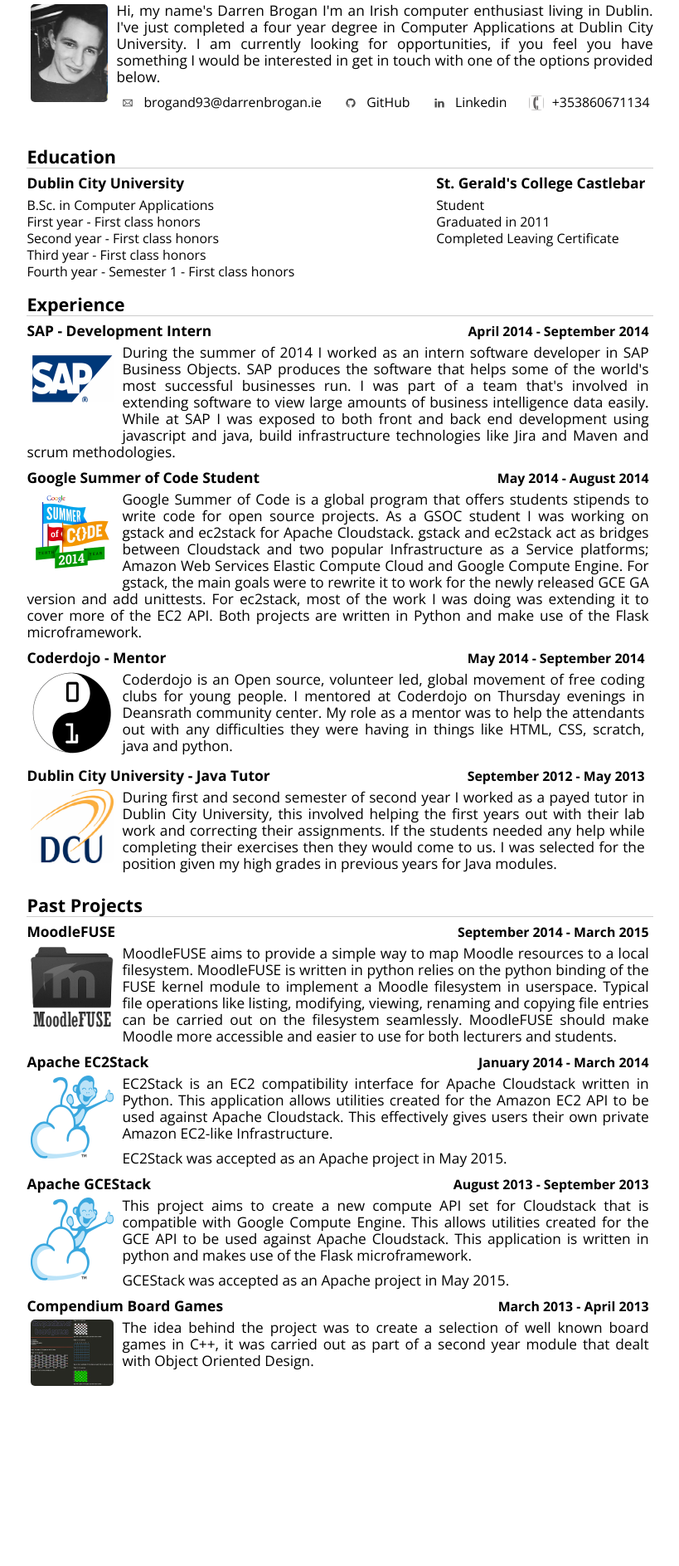
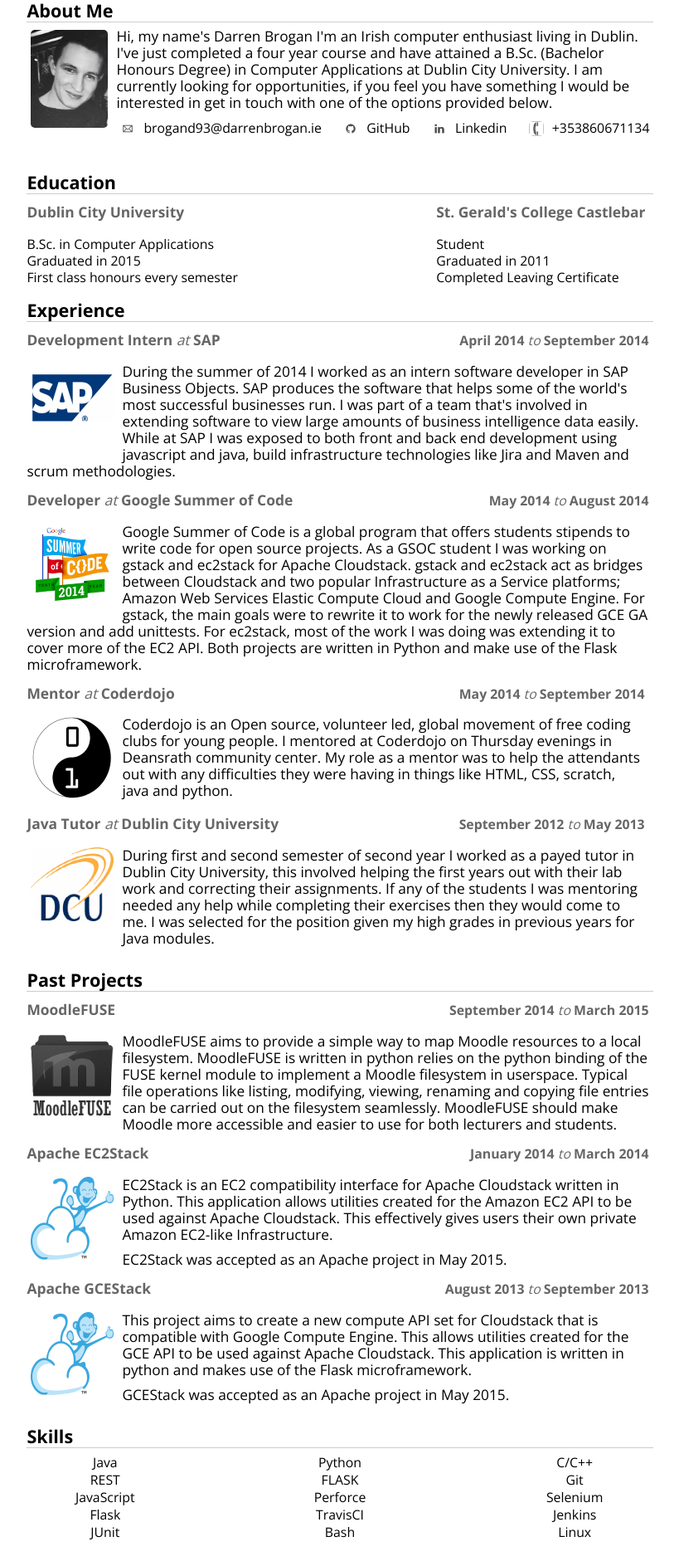
Before and after one commit to BroganD1993/BroganD1993.github.io, a plain HTML site: page index.html in a window 1280 px wide. Shown: the part 37-1924 px from the top of the page at 83% size, without its empty margins (230-1049 px from the left). Before the commit the page ends 1752 px from the top, so only its background shows below. Drawn offline with nearby package versions, Linux system fonts and the light colour scheme.

Commit message:
Update & remove unnecessary css

```diff
--- a/index.html
+++ b/index.html
@@ -3,7 +3,7 @@
     <head>
         <title>Darren Brogan |  DCU Computing Student</title>
         <meta name='author' content="Darren Brogan">
-        <meta name="keywords" content="darren, brogan, computing, dcu, student, computer, applications">
+        <meta name="keywords" content="darren, brogan, computing, dublin, dcu, student, computer, applications, ireland, developer, graduate, programmer">
 
         <meta http-equiv="Content-Type" content="text/html; charset=UTF-8">
         <meta name="viewport" content="width=device-width, initial-scale=1.0, maximum-scale=1.0, user-scalable=1">
@@ -19,11 +19,14 @@
     <body>
         <div class="content">
             <section id="whoami">
+                <h1>
+                    About Me
+                </h1>
                 <img src="images/id.png" alt="My photo" />
                 <p>
-                    Hi, my name's Darren Brogan I'm an Irish computer enthusiast living in Dublin. I've just completed a four year degree in Computer
-                    Applications at Dublin City University. I am currently looking for opportunities, if you feel you have something I would be
-                    interested in get in touch with one of the options provided below.
+                    Hi, my name's Darren Brogan I'm an Irish computer enthusiast living in Dublin. I've just completed a four year course and have
+                    attained a B.Sc. (Bachelor Honours Degree) in Computer Applications at Dublin City University. I am currently looking for opportunities,
+                    if you feel you have something I would be interested in get in touch with one of the options provided below.
                 </p>
                 <div class="social_option">
                     <a href="mailto:brogand93@darrenbrogan.ie?Subject=Hello" target="_top">
@@ -67,16 +70,10 @@
                             B.Sc. in Computer Applications
                         </li>
                         <li>
-                            First year - First class honors
+                            Graduated in 2015
                         </li>
                         <li>
-                            Second year - First class honors
-                        </li>
-                        <li>
-                            Third year - First class honors
-                        </li>
-                        <li>
-                            Fourth year - Semester 1 - First class honors
+                            First class honours every semester
                         </li>
                     </ul>
                 </article>
@@ -109,11 +106,11 @@
                     <heading>
                         <h2>
                             <a href="http://www.sap.com/">
-                                SAP - Development Intern
+                                Development Intern <div class="at">at</div> SAP
                             </a>
                         </h2>
                         <date>
-                            April 2014 - September 2014
+                            April 2014 <div class="to">to</div> September 2014
                         </date>
                     </heading>
                     <img src="images/sap.png" alt="sap logo"/>
@@ -126,11 +123,11 @@
                     <heading>
                         <h2>
                             <a href="https://www.google-melange.com/gsoc/homepage/google/gsoc2014">
-                                Google Summer of Code Student
+                                Developer <div class="at">at</div> Google Summer of Code
                             </a>
                         </h2>
                         <date>
-                            May 2014 - August 2014
+                            May 2014 <div class="to">to</div> August 2014
                         </date>
                     </heading>
                     <img src="images/gsoc.png" alt="gsoc logo" />
@@ -144,11 +141,11 @@
                     <heading>
                         <h2>
                             <a href="http://www.coderdojo.com/">
-                                Coderdojo - Mentor
+                                Mentor <div class="at">at</div> Coderdojo
                             </a>
                         </h2>
                         <date>
-                            May 2014 - September 2014
+                            May 2014 <div class="to">to</div> September 2014
                         </date>
                     </heading>
                     <img src="images/coderdojo.png" alt="coderdojo logo"/>
@@ -163,19 +160,19 @@
                 	<heading>
 	                    <h2>
 	                        <a href="http://www.dcu.ie/">
-	                            Dublin City University - Java Tutor
+	                            Java Tutor <div class="at">at</div> Dublin City University
 	                        </a>
 	                    </h2>
 	                    <date>
-	                        September 2012 - May 2013
+	                        September 2012 <div class="to">to</div> May 2013
 	                    </date>
 	                </heading>
                     <img src="images/dcu.png" alt="dcu logo" />
                     <p>
                         During first and second semester of second year I worked as a payed tutor in Dublin City
                         University, this involved helping the first years out with their lab work and correcting their
-                        assignments. If the students needed any help while completing their exercises then they would
-                        come to us. I was selected for the position given my high grades in previous years for Java modules.
+                        assignments. If any of the students I was mentoring needed any help while completing their exercises then they would
+                        come to me. I was selected for the position given my high grades in previous years for Java modules.
                     </p>
                 </article>
             </section>
@@ -191,7 +188,7 @@
                             </a>
                         </h2>
                         <date>
-                            September 2014 - March 2015
+                            September 2014 <div class="to">to</div> March 2015
                         </date>
                     </heading>
                     <img src="images/moodlefuse.png" alt="moodlefuse logo" />
@@ -210,7 +207,7 @@
                             </a>
                         </h2>
                         <date>
-                            January 2014 - March 2014
+                            January 2014 <div class="to">to</div> March 2014
                         </date>
                     </heading>
                     <img src="images/cloudstack.png" alt="cloudstack monkey" />
@@ -231,7 +228,7 @@
                             </a>
                         </h2>
                         <date>
-                            August 2013 - September 2013
+                            August 2013 <div class="to">to</div> September 2013
                         </date>
                     </heading>
                     <img src="images/cloudstack.png" alt="cloudstack monkey" />
@@ -244,23 +241,56 @@
                         GCEStack was accepted as an Apache project in May 2015.
                     </p>
                 </article>
-                <article>
-                    <heading>
-                        <h2>
-                            <a href="https://github.com/NOPping/CBG">
-                                Compendium Board Games
-                            </a>
-                        </h2>
-                        <date>
-                            March 2013 - April 2013
-                        </date>
-                    </heading>
-                    <img src="images/cbg.jpg" alt="board games screen" />
-                    <p>
-                        The idea behind the project was to create a selection of well known board games in C++,
-                        it was carried out as part of a second year module that dealt with Object Oriented Design.
-                    </p>
-                </article>
+            </section>
+            <section id="skills">
+                <h1>
+                    Skills
+                </h1>
+                <div class="skill">
+                    Java
+                </div>
+                <div class="skill">
+                    Python
+                </div>
+                <div class="skill">
+                    C/C++
+                </div>
+                <div class="skill">
+                    REST
+                </div>
+                <div class="skill">
+                    FLASK
+                </div>
+                <div class="skill">
+                    Git
+                </div>
+                <div class="skill">
+                    JavaScript
+                </div>
+                <div class="skill">
+                    Perforce
+                </div>
+                <div class="skill">
+                    Selenium
+                </div>
+                <div class="skill">
+                    Flask
+                </div>
+                <div class="skill">
+                    TravisCI
+                </div>
+                <div class="skill">
+                    Jenkins
+                </div>
+                <div class="skill">
+                    JUnit
+                </div>
+                <div class="skill">
+                    Bash
+                </div>
+                <div class="skill">
+                    Linux
+                </div>
             </section>
         </div>
     </body>
--- a/stylesheets/print.css
+++ b/stylesheets/print.css
@@ -12,7 +12,6 @@ body {
 
 * {
     background: transparent !important;
-    color: black !important;
     text-shadow: none !important;
     filter:none !important;
     -ms-filter: none !important;
--- a/stylesheets/style.css
+++ b/stylesheets/style.css
@@ -33,52 +33,6 @@ h1 {
     border-bottom: 1px solid #ccc;
 }
 
-/*
-   ========================================
-   ----------------- Menu -----------------
-   ========================================
-*/
-.menu {
-    display: block;
-    font-family: Arial, Helvetica, sans-serif;
-}
-
-.menu li {
-    width: auto;
-    display: inline-block;
-}
-
-.menu li a {
-    display:inline;
-    zoom:1;
-    padding: 5px 10px 5px 10px;
-    font-size: 1.7em;
-    text-transform: uppercase;
-    color: #777;
-    height: 1.7em;
-    line-height: 1.7em;
-    transition: all .5s;
-    -o-transition: all .5s;
-    -ms-transition: all .5s;
-    -moz-transition: all .5s;
-    -webkit-transition: all .5s;
-}
-
-
-.menu li a:hover, .menu li a:focus {
-    background-color: #eeeeee;
-    -webkit-border-radius: 7px;
-    -moz-border-radius: 7px;
-    border-radius: 7px;
-}
-
-.menu li .selected {
-    background: #000;
-    -webkit-border-radius: 7px;
-    -moz-border-radius: 7px;
-    border-radius: 7px;
-}
-
 /* ========================================
    ----------------- Content --------------
    ======================================== */
@@ -95,7 +49,7 @@ section {
 }
 
 section p {
-    text-align: justify;
+    text-align: left;
 }
 
 
@@ -137,38 +91,52 @@ section article img {
     float: left;
 }
 
+section article a {
+    color: #000;
+}
+
 section article heading {
-    margin-top: 10px;
-    margin-bottom: 10px;
+    margin-top: 5px;
+    margin-bottom: 1px;
     font-size: 1.1em;
     display: block;
     text-align: justify;
     font-weight: bold;
-    line-height: 0;
+    line-height: 1.1;
+    color: #666;
 }
 
-section article heading h2 {
+section article heading a  {
+    color: #666;
+}
+
+section article heading .at  {
+    font-weight: normal;
+    font-style: italic;
+    display: inline;
+}
+
+section article heading h2  {
     font-size: 1.1em;
-    text-align: left;
     display: inline-block;
 }
 
 section article heading date {
-    text-align: left;
     display: inline-block;
 }
 
+section article heading .to  {
+    font-weight: normal;
+    font-style: italic;
+    display: inline;
+}
+
 section article heading:after {
-    height: 0;
     font-size: 0;
     line-height: 0;
     content: " ";
     width: 100%;
     display: inline-block;
-}
-
-section article a {
-    color: #000;
 }
 
 .social_option {
@@ -178,7 +146,7 @@ section article a {
 
 .social_option img {
     opacity:.7;
-    filter:alpha(opacity=70);
+    filter:alpha(opacity=80);
     border: none;
     width: 18px;
     height: 18px;
@@ -197,3 +165,10 @@ section article a {
     width: 100%;
     display: inline-block;
 }
+
+.skill {
+    text-align: center;
+    display: inline-block;
+    font-size:1.1em;
+    width: 25%;
+}
```
Also changed, not shown: contact.html (+1 -2 lines), projects.html (+30 -6 lines).
